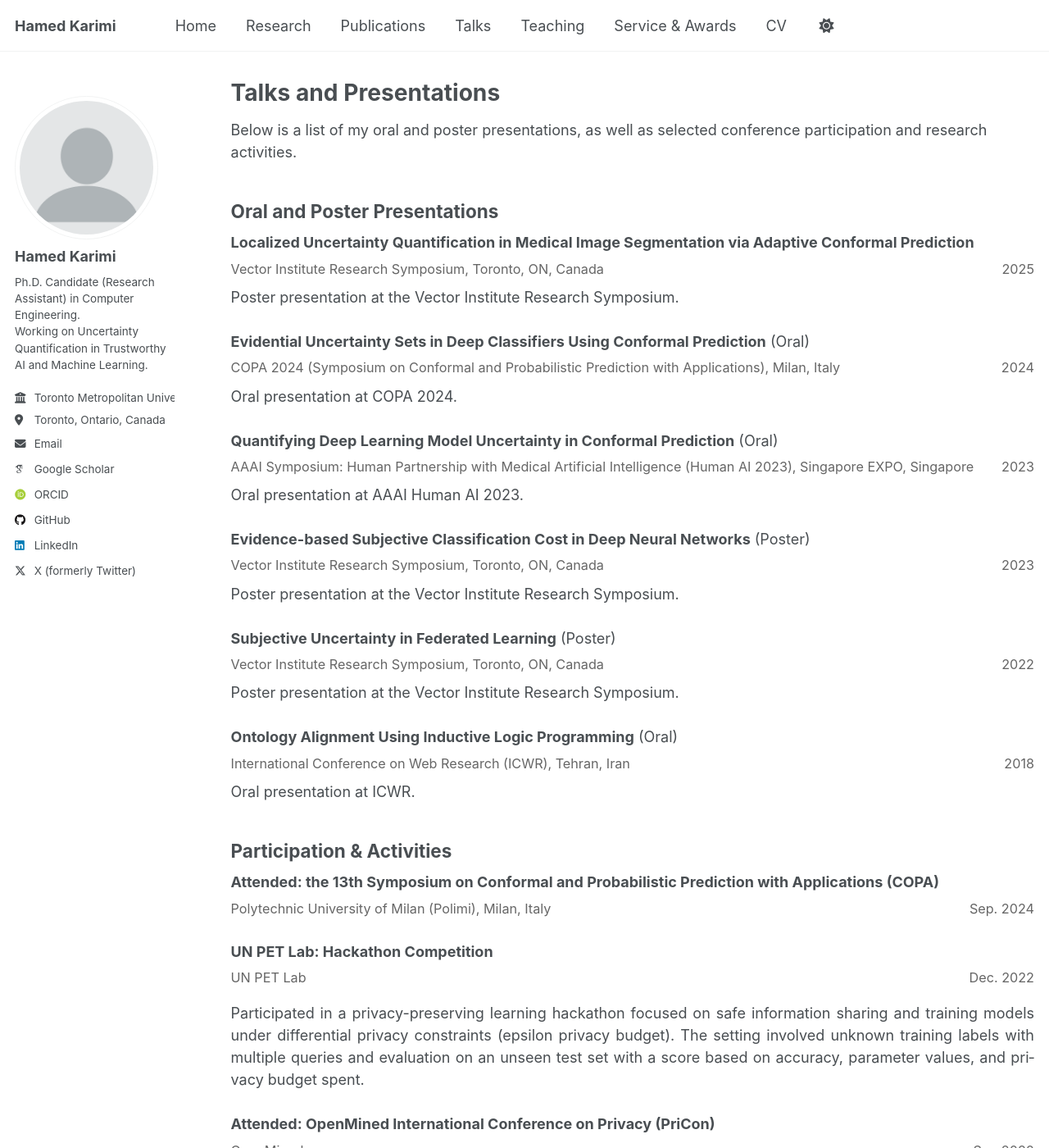
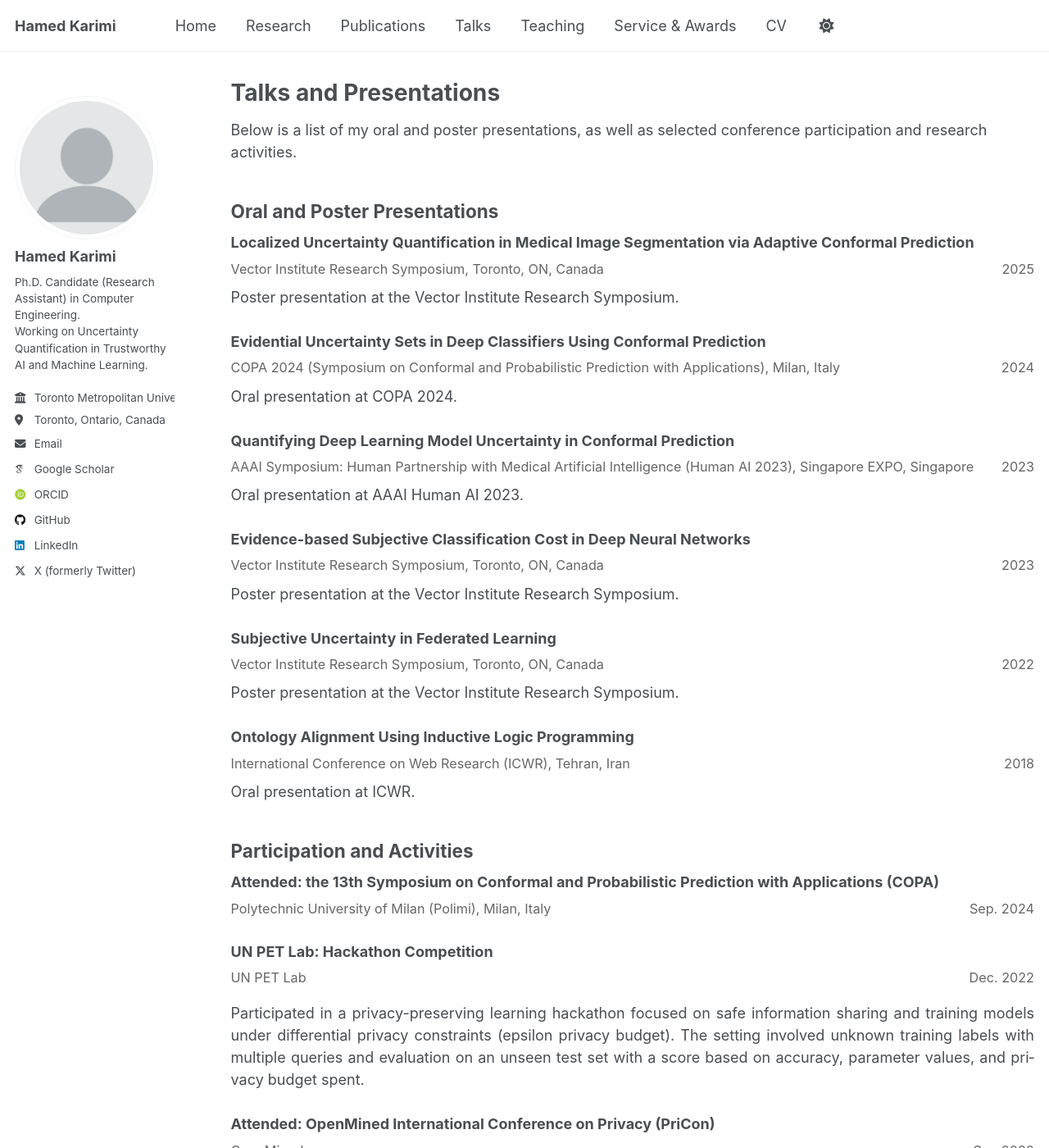
Before and after one commit to hamedmx/hamedmx.github.io, a Jekyll site: the page built from _pages/talks.md, in a window 1280 px wide and 1400 px high. Shown: the whole window at 82% size. Built offline with Jekyll 4.4.1, drawn with Linux system fonts in a browser that asks for light colours; some web fonts are replaced; a script that is not in the unit is left out.

Commit message:
Update talks.md

```diff
--- a/_pages/talks.md
+++ b/_pages/talks.md
@@ -34,7 +34,7 @@ author_profile: true
 </div>
 
 <div class="item-block">
-  <p class="item-title"><strong>Evidential Uncertainty Sets in Deep Classifiers Using Conformal Prediction</strong> (Oral)</p>
+  <p class="item-title"><strong>Evidential Uncertainty Sets in Deep Classifiers Using Conformal Prediction</strong></p>
   <div class="cv-meta">
     <span class="where">COPA 2024 (Symposium on Conformal and Probabilistic Prediction with Applications), Milan, Italy</span>
     <span class="when">2024</span>
@@ -46,7 +46,7 @@ author_profile: true
 </div>
 
 <div class="item-block">
-  <p class="item-title"><strong>Quantifying Deep Learning Model Uncertainty in Conformal Prediction</strong> (Oral)</p>
+  <p class="item-title"><strong>Quantifying Deep Learning Model Uncertainty in Conformal Prediction</strong></p>
   <div class="cv-meta">
     <span class="where">AAAI Symposium: Human Partnership with Medical Artificial Intelligence (Human AI 2023), Singapore EXPO, Singapore</span>
     <span class="when">2023</span>
@@ -58,7 +58,7 @@ author_profile: true
 </div>
 
 <div class="item-block">
-  <p class="item-title"><strong>Evidence-based Subjective Classification Cost in Deep Neural Networks</strong> (Poster)</p>
+  <p class="item-title"><strong>Evidence-based Subjective Classification Cost in Deep Neural Networks</strong></p>
   <div class="cv-meta">
     <span class="where">Vector Institute Research Symposium, Toronto, ON, Canada</span>
     <span class="when">2023</span>
@@ -67,7 +67,7 @@ author_profile: true
 </div>
 
 <div class="item-block">
-  <p class="item-title"><strong>Subjective Uncertainty in Federated Learning</strong> (Poster)</p>
+  <p class="item-title"><strong>Subjective Uncertainty in Federated Learning</strong></p>
   <div class="cv-meta">
     <span class="where">Vector Institute Research Symposium, Toronto, ON, Canada</span>
     <span class="when">2022</span>
@@ -76,7 +76,7 @@ author_profile: true
 </div>
 
 <div class="item-block">
-  <p class="item-title"><strong>Ontology Alignment Using Inductive Logic Programming</strong> (Oral)</p>
+  <p class="item-title"><strong>Ontology Alignment Using Inductive Logic Programming</strong></p>
   <div class="cv-meta">
     <span class="where">International Conference on Web Research (ICWR), Tehran, Iran</span>
     <span class="when">2018</span>
@@ -86,7 +86,7 @@ author_profile: true
 
 
 
-## Participation & Activities
+## Participation and Activities
 
 <div class="item-block">
   <p class="item-title"><strong>Attended: the 13th Symposium on Conformal and Probabilistic Prediction with Applications (COPA)</strong></p>
```
